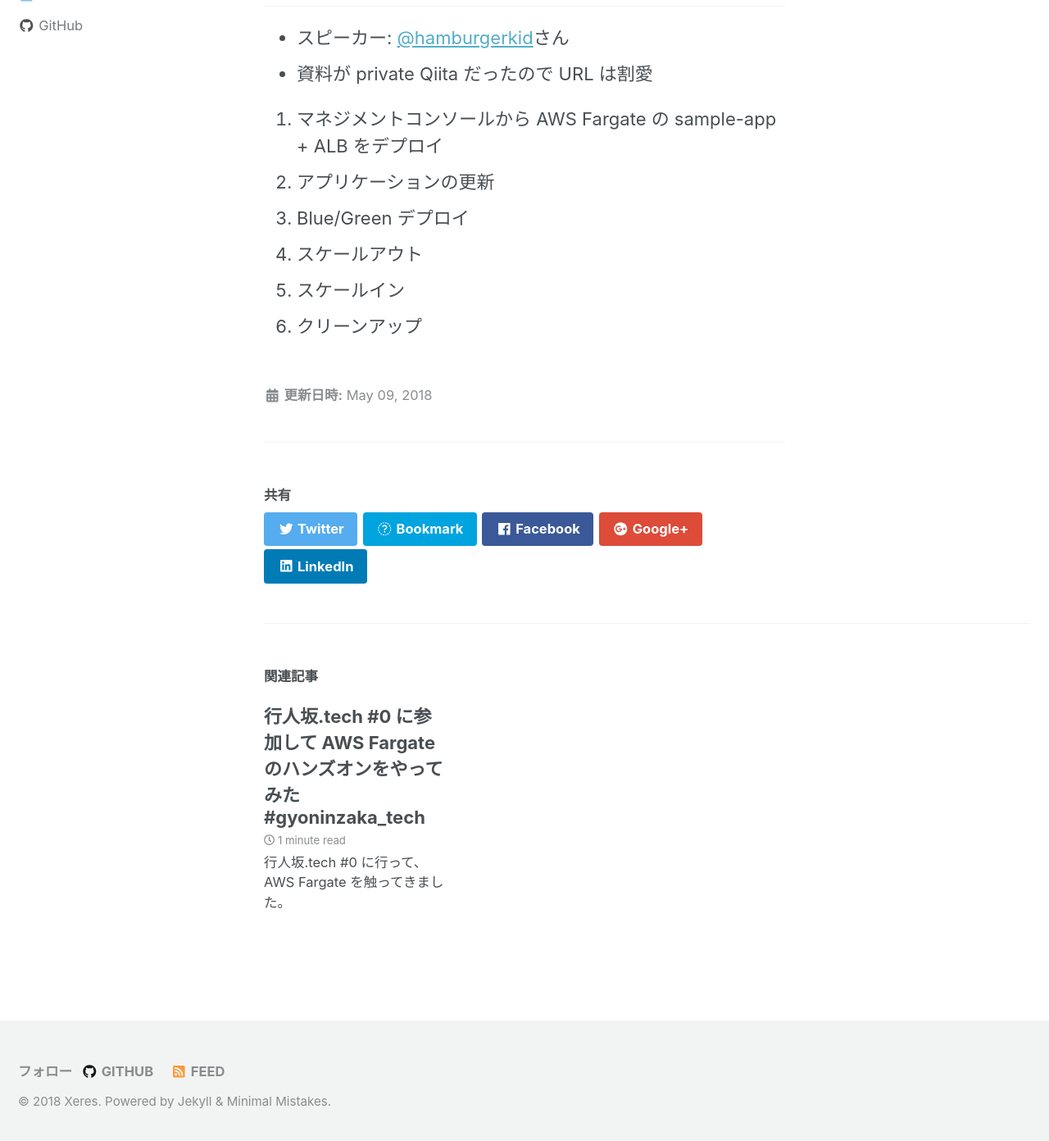
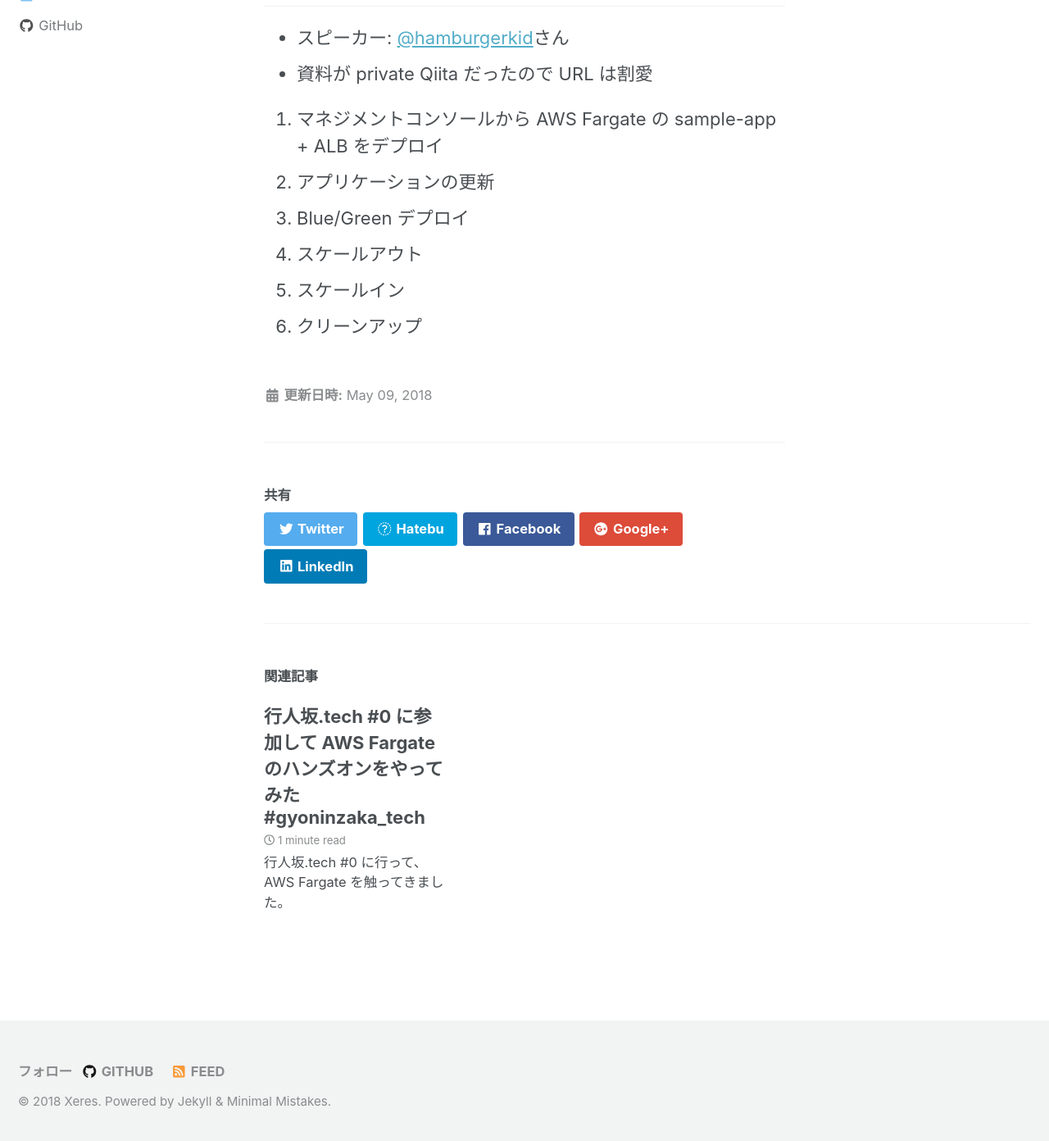
Before and after one commit to xeres/xeres.github.io, a Jekyll site: the page built from _posts/2018-05-09-gyoninzaka-tech-0-aws-fargate-hands-on.md, in a window 1280 px wide and 1400 px high, scrolled down 7642 px. Shown: the top 1392 px of the window at 82% size. Built offline with Jekyll 4.4.1, drawn with Linux system fonts in a browser that asks for light colours; nearby versions of some CDN libraries.

Commit message:
Improved Hatebu button

```diff
--- a/_includes/social-share.html
+++ b/_includes/social-share.html
@@ -5,7 +5,7 @@
 
   <a href="https://twitter.com/intent/tweet?{% if site.twitter.username %}via={{ site.twitter.username | url_encode }}&{% endif %}text={{ page.title | url_encode }}%20{{ page.url | absolute_url | url_encode }}" class="btn btn--twitter" onclick="window.open(this.href, 'window', 'left=20,top=20,width=500,height=500,toolbar=1,resizable=0'); return false;" title="{{ site.data.ui-text[site.locale].share_on_label | default: 'Share on' }} Twitter"><i class="fab fa-fw fa-twitter" aria-hidden="true"></i><span> Twitter</span></a>
 
-  <a href="http://b.hatena.ne.jp/add?mode=confirm&url={{ page.url | absolute_url | url_encode }}&title={{ page.title | url_encode }}" class="btn btn--hatebu" title="{{ site.data.ui-text[site.locale].share_on_label }} Hatebu"><i class="fab fa-fw fa-hatebu" aria-hidden="true"></i><span> Bookmark</span></a>
+  <a href="http://b.hatena.ne.jp/add?mode=confirm&url={{ page.url | absolute_url | url_encode }}&title={{ page.title | url_encode }}" class="btn btn--hatebu" title="{{ site.data.ui-text[site.locale].share_on_label }} Hatebu"><i class="fab fa-fw fa-bookmark" aria-hidden="true"></i><span> Hatebu</span></a>
 
   <a href="https://www.facebook.com/sharer/sharer.php?u={{ page.url | absolute_url | url_encode }}" class="btn btn--facebook" onclick="window.open(this.href, 'window', 'left=20,top=20,width=500,height=500,toolbar=1,resizable=0'); return false;" title="{{ site.data.ui-text[site.locale].share_on_label | default: 'Share on' }} Facebook"><i class="fab fa-fw fa-facebook" aria-hidden="true"></i><span> Facebook</span></a>
 
--- a/_sass/minimal-mistakes/_buttons.scss
+++ b/_sass/minimal-mistakes/_buttons.scss
@@ -97,12 +97,3 @@
     font-size: $type-size-7;
   }
 }
-
-// ref. https://hayashikejinan.com/webwork/css/913/
-.fa-hatebu {
-  &:before {
-    content: "B!";
-    font-family: Verdana;
-    font-weight: bold;
-  }
-}
```
